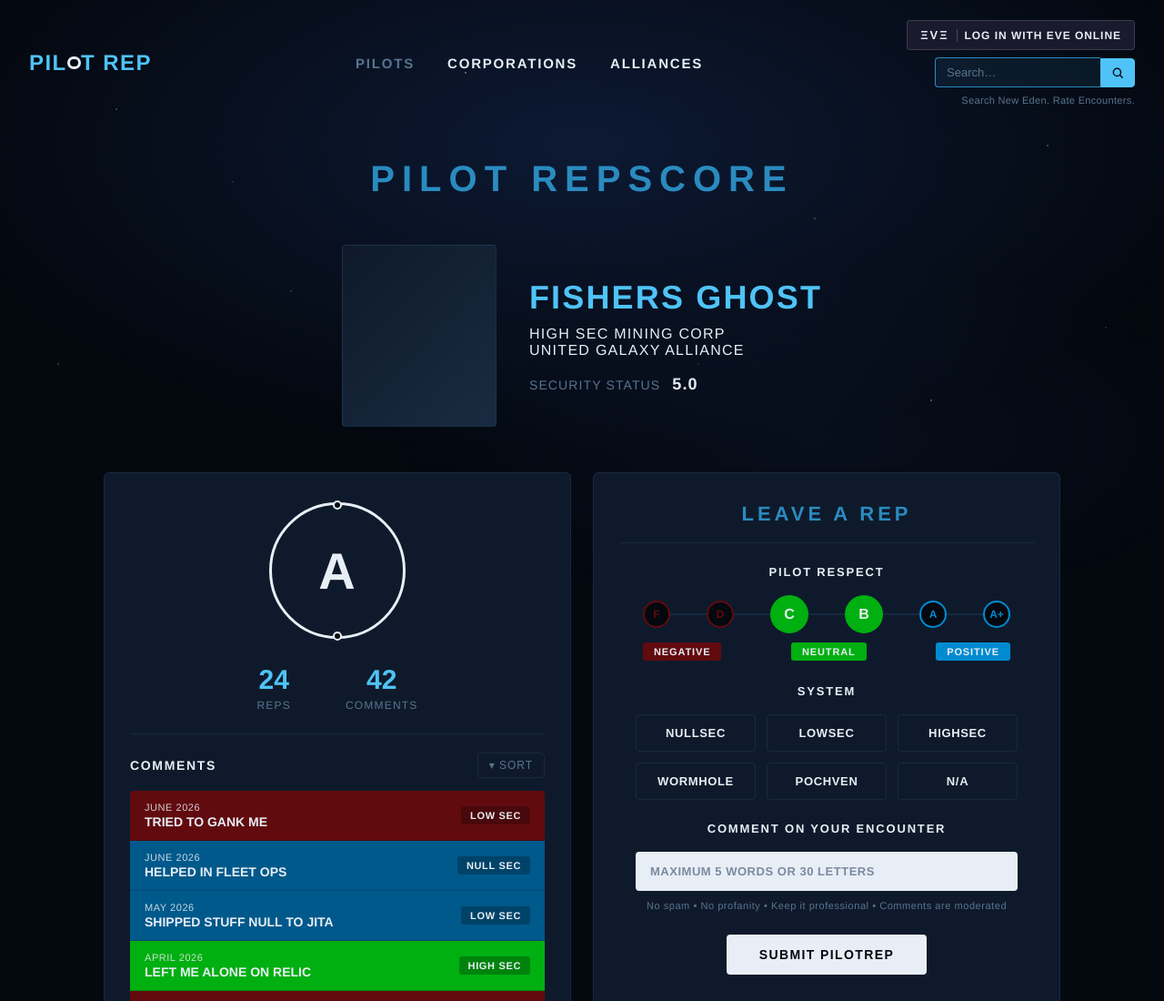
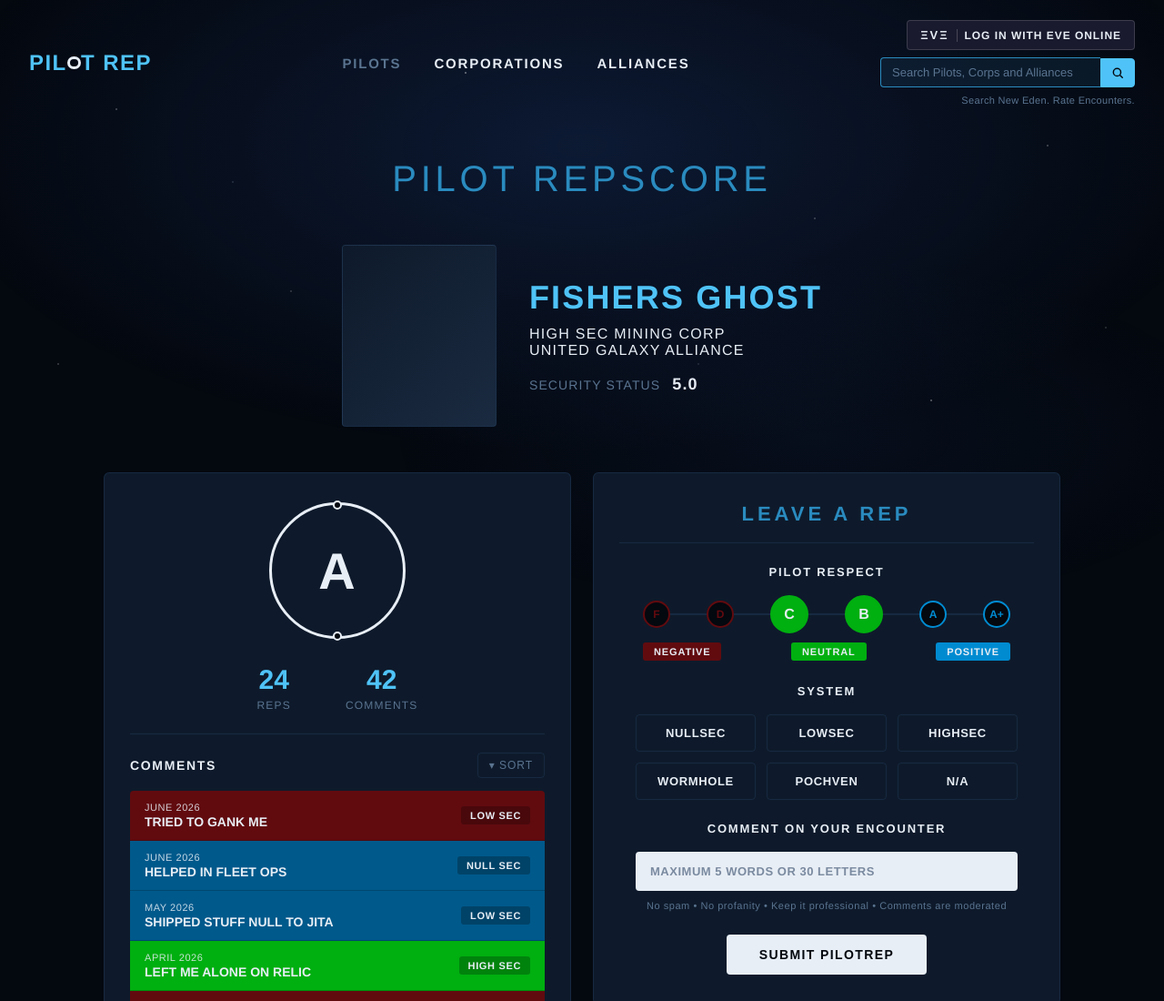
Before and after one commit to SolutionDesignsPR/pilotrep, a plain HTML site: page pilot.html in a window 1280 px wide. Shown: the top 1100 px of the page at 91% size. Drawn offline with Linux system fonts and the light colour scheme.

Commit message:
Add files via upload

```diff
--- a/pilot.html
+++ b/pilot.html
@@ -159,7 +159,7 @@
     .nav-search {
       display: flex;
       align-items: center;
-      width: 220px;
+      width: 280px;
     }
     .nav-search input {
       flex: 1;
@@ -196,8 +196,8 @@
     .page-title {
       text-align: center;
       font-size: clamp(28px, 4vw, 40px);
-      font-weight: 600;
-      letter-spacing: 0.2em;
+      font-weight: 400;
+      letter-spacing: 0.12em;
       color: var(--cyan-dim);
       text-transform: uppercase;
       margin: 36px 0 50px;
@@ -625,7 +625,7 @@
         LOG IN with EVE Online
       </a>
       <div class="nav-search">
-        <input type="text" placeholder="Search…" />
+        <input type="text" placeholder="Search Pilots, Corps and Alliances" />
         <button aria-label="Search">
           <svg viewBox="0 0 24 24" fill="none" stroke="currentColor" stroke-width="2.5" stroke-linecap="round" stroke-linejoin="round">
             <circle cx="11" cy="11" r="7"/><line x1="21" y1="21" x2="16.65" y2="16.65"/>
```
Also changed, not shown: index.html (+1 -1 lines).
